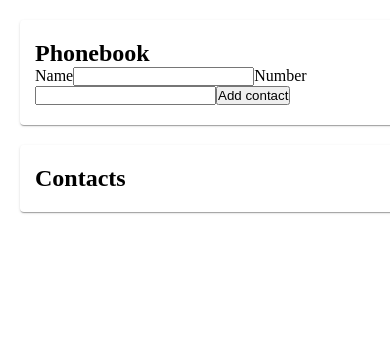
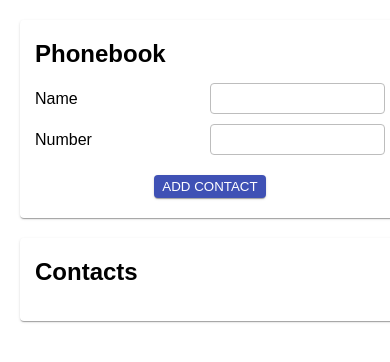
Before and after one commit to cross-development/goit-react-hw-02-phonebook, a React (Create React App) app: page / in a window 390 px wide. Shown: the top 362 px of the page. Built offline with nearby package versions, Linux system fonts and the light colour scheme.

Commit message:
added hw-02 phonebook

```diff
--- a/src/components/App/App.js
+++ b/src/components/App/App.js
@@ -1,6 +1,5 @@
 //Core
 import React, { Component } from 'react';
-import PropTypes from 'prop-types';
 //Components
 import Section from '../Section/Section';
 import ContactForm from '../ContactForm/ContactForm';
@@ -12,12 +11,24 @@ import { v4 as uuid } from 'uuid';
 import './App.module.css';
 
 export class App extends Component {
-	static propTypes = {};
-
 	state = {
 		contacts: [],
 		filter: '',
 	};
+
+	// addContact = (name, number) => {
+	// 	const contact = {
+	// 		id: uuid(),
+	// 		name,
+	// 		number,
+	// 	};
+
+	// 	this.setState(prevState => {
+	// 		return {
+	// 			contacts: [...prevState.contacts, contact],
+	// 		};
+	// 	});
+	// };
 
 	addContact = (name, number) => {
 		const contact = {
@@ -33,6 +44,22 @@ export class App extends Component {
 		});
 	};
 
+	getVisibleContacts = () => {
+		const { contacts, filter } = this.state;
+
+		return contacts.filter(contact => contact.name.toLowerCase().includes(filter.toLowerCase()));
+	};
+
+	// handleCheckName = contactName => {
+	// 	this.setState(prevState => ({
+	// 		contacts: prevState.contacts.map(contact =>
+	// 			contact.name.includes(contactName)
+	// 				? alert('Alert')
+	// 				: { contacts: [...prevState.contacts, contact] },
+	// 		),
+	// 	}));
+	// };
+
 	removeContact = contactId => {
 		this.setState(prevState => {
 			return {
@@ -43,12 +70,6 @@ export class App extends Component {
 
 	handleChangeFilter = filter => {
 		this.setState({ filter });
-	};
-
-	getVisibleContacts = () => {
-		const { contacts, filter } = this.state;
-
-		return contacts.filter(contact => contact.name.toLowerCase().includes(filter.toLowerCase()));
 	};
 
 	render() {
@@ -72,7 +93,11 @@ export class App extends Component {
 					)}
 
 					{contacts.length > 0 && (
-						<ContactList contacts={visibleContact} onRemoveContact={this.removeContact} />
+						<ContactList
+							contacts={visibleContact}
+							onRemoveContact={this.removeContact}
+							// onCheckName={this.handleCheckName}
+						/>
 					)}
 				</Section>
 			</>
--- a/src/components/App/App.module.css
+++ b/src/components/App/App.module.css
@@ -1,10 +1,11 @@
 * {
-  margin: 0;
-  padding: 0;
-  box-sizing: border-box;
+	margin: 0;
+	padding: 0;
+	box-sizing: border-box;
+	font-family: Arial, Helvetica, sans-serif;
 }
 
 *::before,
 *::after {
-  box-sizing: inherit;
+	box-sizing: inherit;
 }
--- a/src/components/ContactForm/ContactForm.js
+++ b/src/components/ContactForm/ContactForm.js
@@ -5,7 +5,9 @@ import PropTypes from 'prop-types';
 import styles from './ContactForm.module.css';
 
 export class ContactForm extends Component {
-	static propTypes = {};
+	static propTypes = {
+		onAddContact: PropTypes.func.isRequired,
+	};
 
 	state = {
 		name: '',
@@ -31,18 +33,24 @@ export class ContactForm extends Component {
 		const { name, number } = this.state;
 
 		return (
-			<form onSubmit={this.handleSubmit}>
+			<form className={styles.form} onSubmit={this.handleSubmit}>
 				<label>
 					Name
-					<input name="name" value={name} type="text" onChange={this.handleChange} />
+					<input
+						className={styles.formInput}
+						name="name"
+						value={name}
+						type="text"
+						onChange={this.handleChange}
+					/>
 				</label>
 
 				<label>
 					Number
-					<input name="number" value={number} type="text" onChange={this.handleChange} />
+					<input className={styles.formInput} name="number" value={number} type="text" onChange={this.handleChange} />
 				</label>
 
-				<button type="submit">Add contact</button>
+				<button className={styles.contactFormButton} type="submit">Add contact</button>
 			</form>
 		);
 	}
--- a/src/components/ContactForm/ContactForm.module.css
+++ b/src/components/ContactForm/ContactForm.module.css
@@ -0,0 +1,43 @@
+.form label {
+	display: flex;
+	justify-content: space-between;
+	align-items: center;
+	margin-bottom: 10px;
+}
+
+.form label:nth-last-of-type(-n +1) {
+    margin-bottom: 20px;
+}
+
+.formInput {
+	color: #171718;
+	font-size: 1.1rem;
+	padding: 4px;
+	border-radius: 4px;
+	border: 1px solid #bdbdbd;
+	width: 50%;
+	outline: 0;
+}
+
+.contactFormButton {
+	display: block;
+	color: #fff;
+	background-color: #3f51b5;
+	border: 0;
+	outline: 0;
+	margin: 0 auto;
+	padding: 4px 8px;
+	border-radius: 4px;
+	cursor: pointer;
+	box-shadow: 0px 2px 1px -1px rgba(0, 0, 0, 0.2), 0px 1px 1px 0px rgba(0, 0, 0, 0.14),
+		0px 1px 3px 0px rgba(0, 0, 0, 0.12);
+	font: 12px;
+	text-transform: uppercase;
+	user-select: none;
+	transition: all 200ms ease-in-out;
+}
+
+.contactFormButton:hover {
+	box-shadow: 0px 4px 8px rgba(0, 0, 0, 0.25), 0px 4px 8px rgba(0, 0, 0, 0.22);
+	background-color: #3947a7;
+}
--- a/src/components/ContactList/ContactList.js
+++ b/src/components/ContactList/ContactList.js
@@ -8,7 +8,7 @@ import styles from './ContactList.module.css';
 
 const ContactList = ({ contacts, onRemoveContact }) => {
 	return (
-		<ul>
+		<ul className={styles.contactList}>
 			{contacts.map(({ id, name, number }) => (
 				<ContactListItem
 					key={id}
@@ -21,6 +21,15 @@ const ContactList = ({ contacts, onRemoveContact }) => {
 	);
 };
 
-ContactList.propTypes = {};
+ContactList.propTypes = {
+	contacts: PropTypes.arrayOf(
+		PropTypes.exact({
+			id: PropTypes.string.isRequired,
+			name: PropTypes.string.isRequired,
+			number: PropTypes.string.isRequired,
+		}),
+	).isRequired,
+	onRemoveContact: PropTypes.func.isRequired,
+};
 
 export default ContactList;
--- a/src/components/ContactList/ContactList.module.css
+++ b/src/components/ContactList/ContactList.module.css
@@ -1,2 +1,3 @@
 .contactList {
+	list-style: none;
 }
--- a/src/components/ContactListItem/ContactListItem.js
+++ b/src/components/ContactListItem/ContactListItem.js
@@ -6,9 +6,9 @@ import styles from './ContactListItem.module.css';
 
 const ContactListItem = ({ name, number, onRemove }) => {
 	return (
-		<li>
+		<li className={styles.listItem}>
 			<p className={styles.contact}>
-				{name}: {number}
+				<span>{name}:</span> {number}
 			</p>
 			<div className={styles.contactAction}>
 				<button type="button" className={styles.contactListButton} onClick={onRemove}>
@@ -19,6 +19,10 @@ const ContactListItem = ({ name, number, onRemove }) => {
 	);
 };
 
-ContactListItem.propTypes = {};
+ContactListItem.propTypes = {
+	name: PropTypes.string.isRequired,
+	number: PropTypes.string.isRequired,
+	onRemove: PropTypes.func.isRequired,
+};
 
 export default ContactListItem;
--- a/src/components/ContactListItem/ContactListItem.module.css
+++ b/src/components/ContactListItem/ContactListItem.module.css
@@ -1,7 +1,42 @@
+.listItem {
+	display: flex;
+	flex-direction: row;
+	align-items: center;
+	justify-content: space-between;
+}
+
+.listItem:not(:last-child) {
+	margin-bottom: 10px;
+}
+
 .contact {
+	font-size: 16px;
+}
+
+.contact span {
+	font-weight: 700;
 }
 
 .contactListButton {
+	display: block;
+	color: #fff;
+	background-color: #3f51b5;
+	border: 0;
+	outline: 0;
+	padding: 4px 8px;
+	border-radius: 4px;
+	cursor: pointer;
+	box-shadow: 0px 2px 1px -1px rgba(0, 0, 0, 0.2), 0px 1px 1px 0px rgba(0, 0, 0, 0.14),
+		0px 1px 3px 0px rgba(0, 0, 0, 0.12);
+	font: 12px;
+	text-transform: uppercase;
+	user-select: none;
+	transition: all 200ms ease-in-out;
+}
+
+.contactListButton:hover {
+	box-shadow: 0px 4px 8px rgba(0, 0, 0, 0.25), 0px 4px 8px rgba(0, 0, 0, 0.22);
+	background-color: #3947a7;
 }
 
 .contactAction {
--- a/src/components/Filter/Filter.js
+++ b/src/components/Filter/Filter.js
@@ -6,7 +6,7 @@ import styles from './Filter.module.css';
 
 const Filter = ({ title, value, onChangeFilter }) => {
 	return (
-		<div>
+		<div className={styles.filterWrapper}>
 			<label>
 				{title}
 				<input
@@ -24,6 +24,10 @@ Filter.defaultProps = {
 	title: '',
 };
 
-Filter.propTypes = {};
+Filter.propTypes = {
+	title: PropTypes.string.isRequired,
+	value: PropTypes.string.isRequired,
+	onChangeFilter: PropTypes.func.isRequired,
+};
 
 export default Filter;
--- a/src/components/Filter/Filter.module.css
+++ b/src/components/Filter/Filter.module.css
@@ -1,2 +1,19 @@
+.filterWrapper {
+	margin-bottom: 20px;
+}
+
+.filterWrapper label {
+	display: flex;
+	justify-content: space-between;
+	align-items: center;
+}
+
 .phonebookInput {
+	color: #171718;
+	font-size: 1.1rem;
+	padding: 4px;
+	border-radius: 4px;
+	border: 1px solid #bdbdbd;
+	width: 50%;
+	outline: 0;
 }
--- a/src/components/Section/Section.module.css
+++ b/src/components/Section/Section.module.css
@@ -6,3 +6,7 @@
 	box-shadow: 0px 2px 1px -1px rgba(0, 0, 0, 0.2), 0px 1px 1px 0px rgba(0, 0, 0, 0.14),
 		0px 1px 3px 0px rgba(0, 0, 0, 0.12);
 }
+
+.section h2 {
+	margin-bottom: 15px;
+}
```
